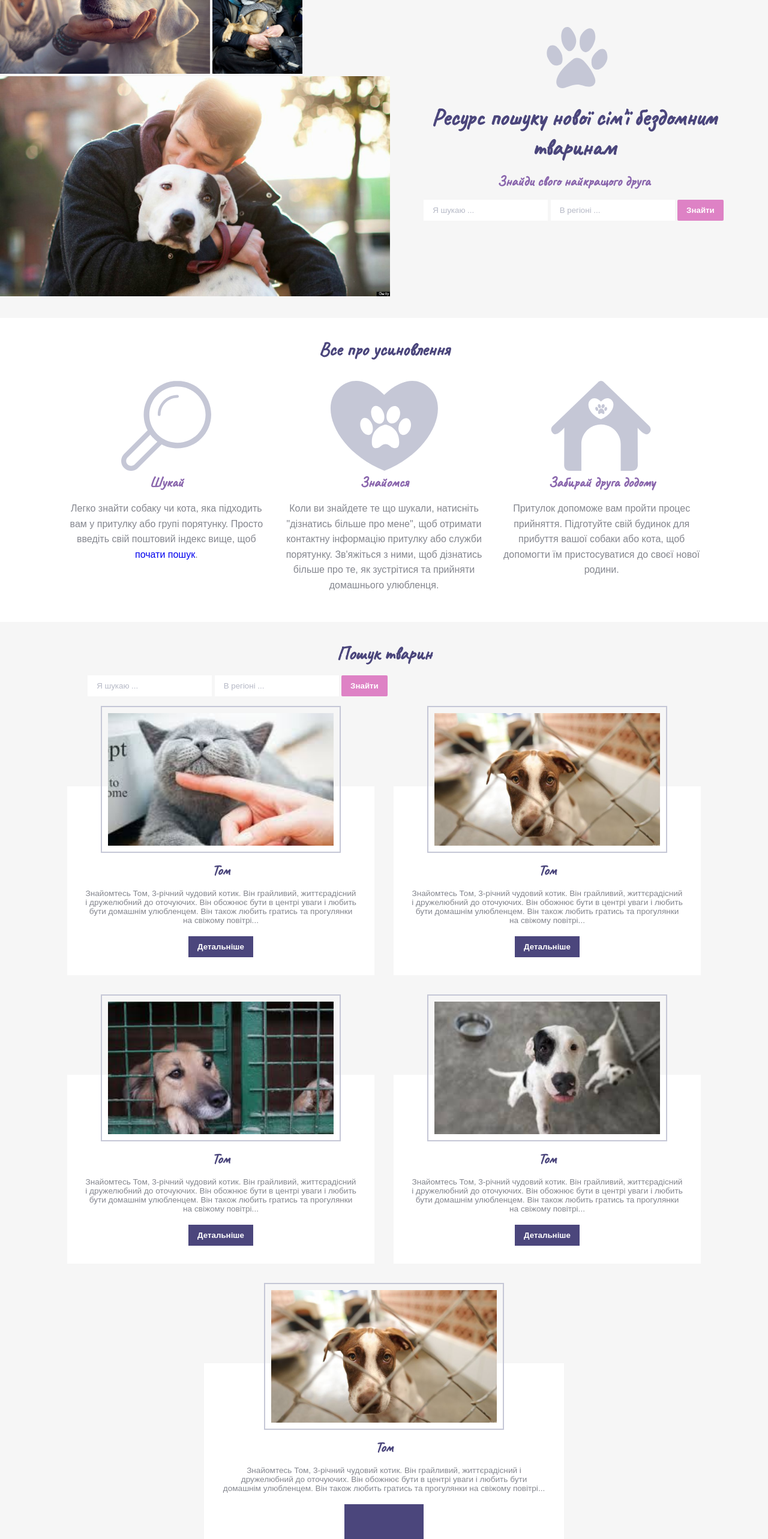
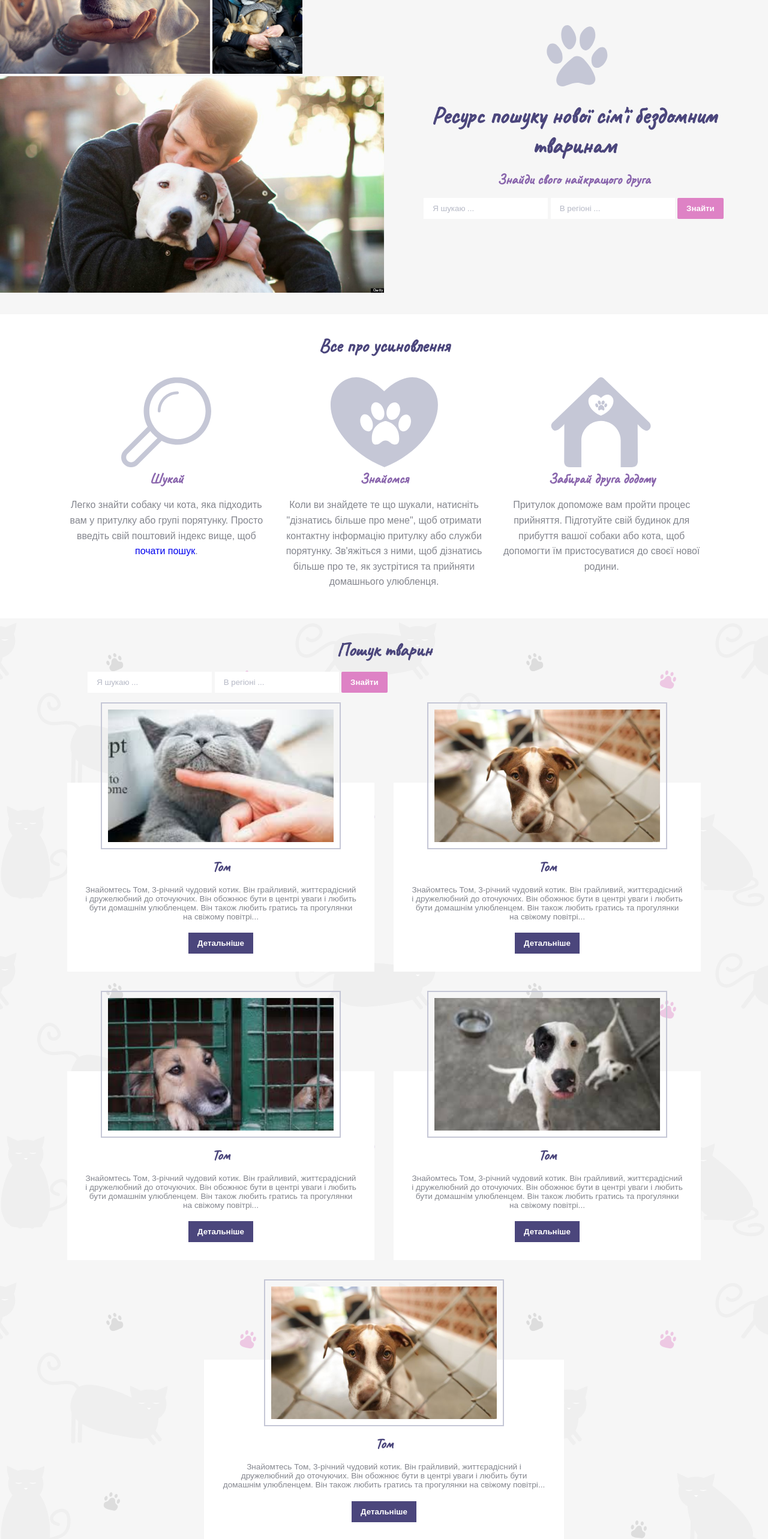
Before and after one commit to veronika5937/ELEKS-KIDS, a plain HTML site: page index.html in a window 1280 px wide. Shown: the part 220-2786 px from the top of the page at 60% size. Drawn offline with Linux system fonts and the light colour scheme.

Commit message:
add background paralax effect

```diff
--- a/index.html
+++ b/index.html
@@ -244,17 +244,17 @@
                                 уваги і любить бути домашнім улюбленцем. Він також любить гратись та прогулянки на свіжому
                                 повітрі...
                             </p>
-                            <button class="profile-btn">
-                                    <svg class="profile-btn-icon" width="20">
-                                        <use xlink:href="#icon-paw"></use>
-                                    </svg>
-                                    Детальніше
-                            </button>
+                            <button class="profile-btn"> Детальніше</button>
                         </figcaption>
                     </figure>
                 </div>
 
             </div>
+        </section>
+        <section class="section-container" id="form">
+                <div class="wrapper">
+                    <h3 class="section-heading">Створити нове оголошення</h3>
+                </div>
         </section>
     </main>
     <footer class="main-footer">
--- a/style.css
+++ b/style.css
@@ -28,6 +28,10 @@ button {
 h1, h2, h3, h4, h5, h6 {
   font-family: 'Caveat', cursive;
   margin-bottom: 1rem;
+}
+
+img {
+  max-width: 100%;
 }
 
 
@@ -212,6 +216,13 @@ deco {
 }
 
 /* Pets section */
+#pets {
+  background: url('img/cat_bg.svg');
+  /* paralax effect */
+  background-attachment: fixed;
+  background-position: center;
+}
+
 .profile {
   flex: 1 1 400px;
   max-width: 600px;
```
Also changed, not shown: img/cat_bg.svg (added).
